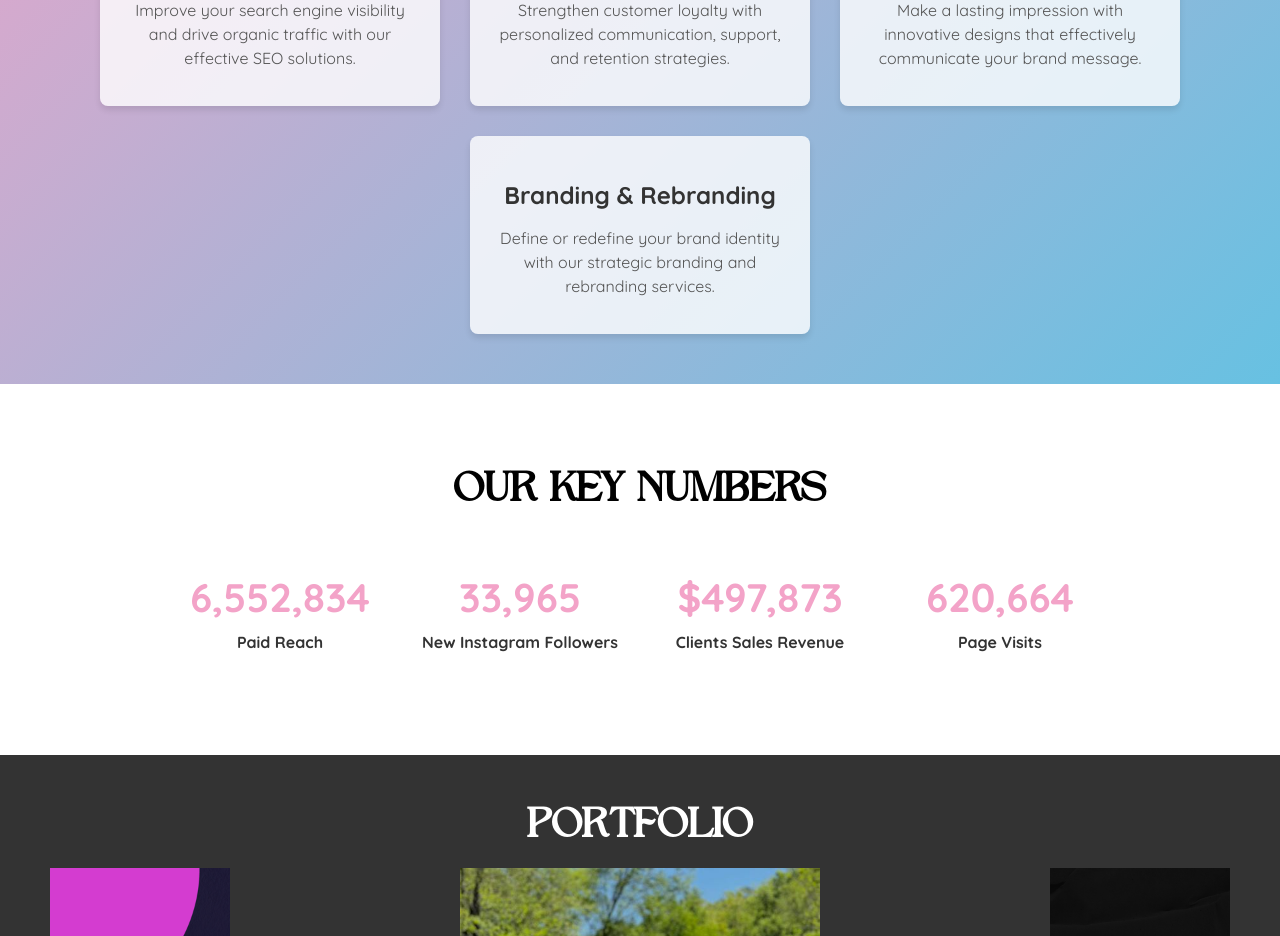
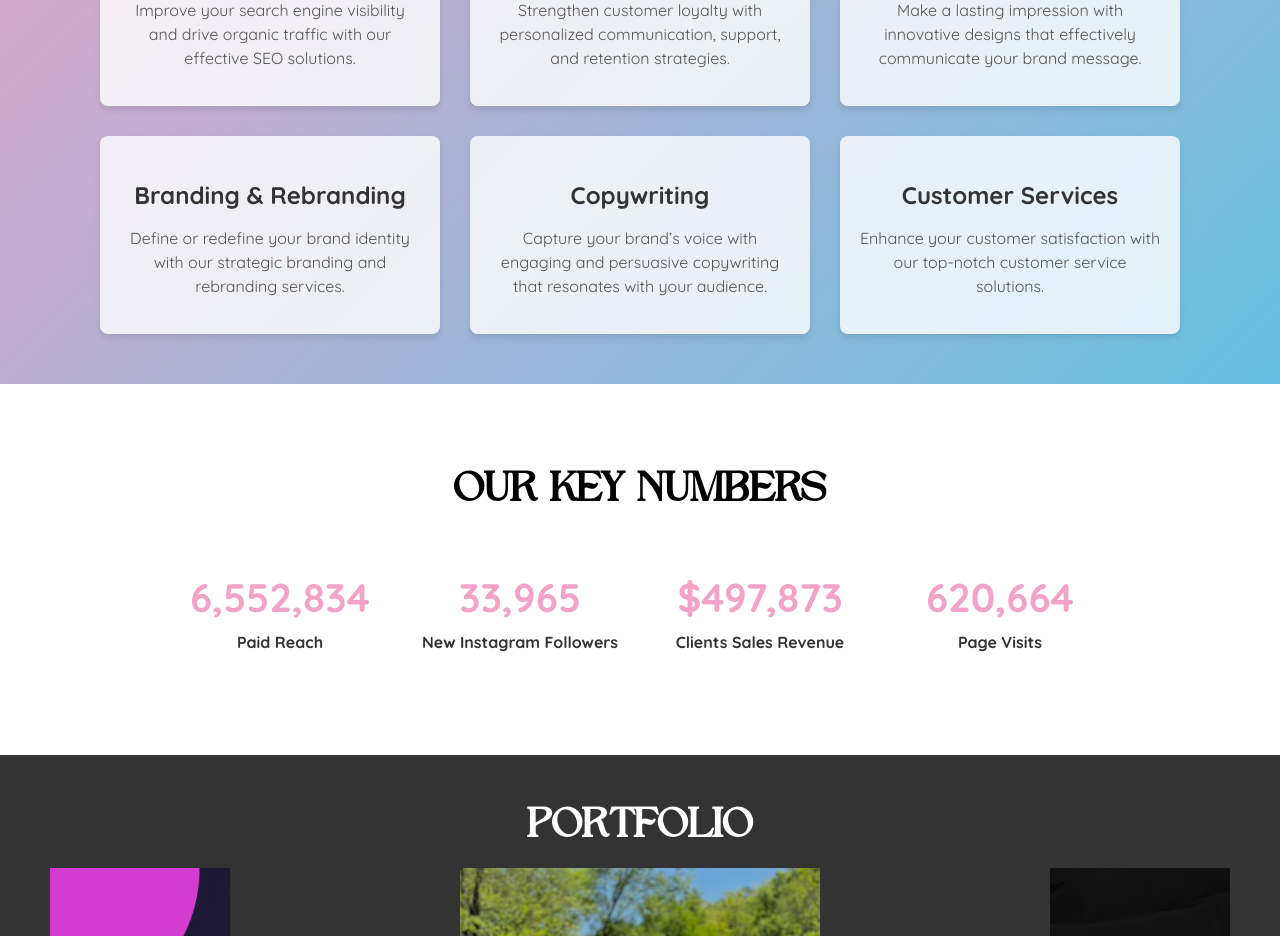
Before and after one commit to barros-m/bizu, a React (Create React App) app: page / in a window 1280 px wide. Shown: the part 1560-2496 px from the top of the page. Built offline with nearby package versions, Linux system fonts and the light colour scheme.

Commit message:
Improved our services

```diff
--- a/src/components/OurServices/OurServices.js
+++ b/src/components/OurServices/OurServices.js
@@ -38,6 +38,17 @@ const OurServices = () => {
         title: 'Branding & Rebranding',
         description: 'Define or redefine your brand identity with our strategic branding and rebranding services.',
       },
+      {
+        id: 8,
+        title: 'Copywriting',
+        description: 'Capture your brand’s voice with engaging and persuasive copywriting that resonates with your audience.',
+      },
+      {
+        id: 9,
+        title: 'Customer Services',
+        description: 'Enhance your customer satisfaction with our top-notch customer service solutions.',
+      }
+
     // Add more services here as needed
   ];
 
```
